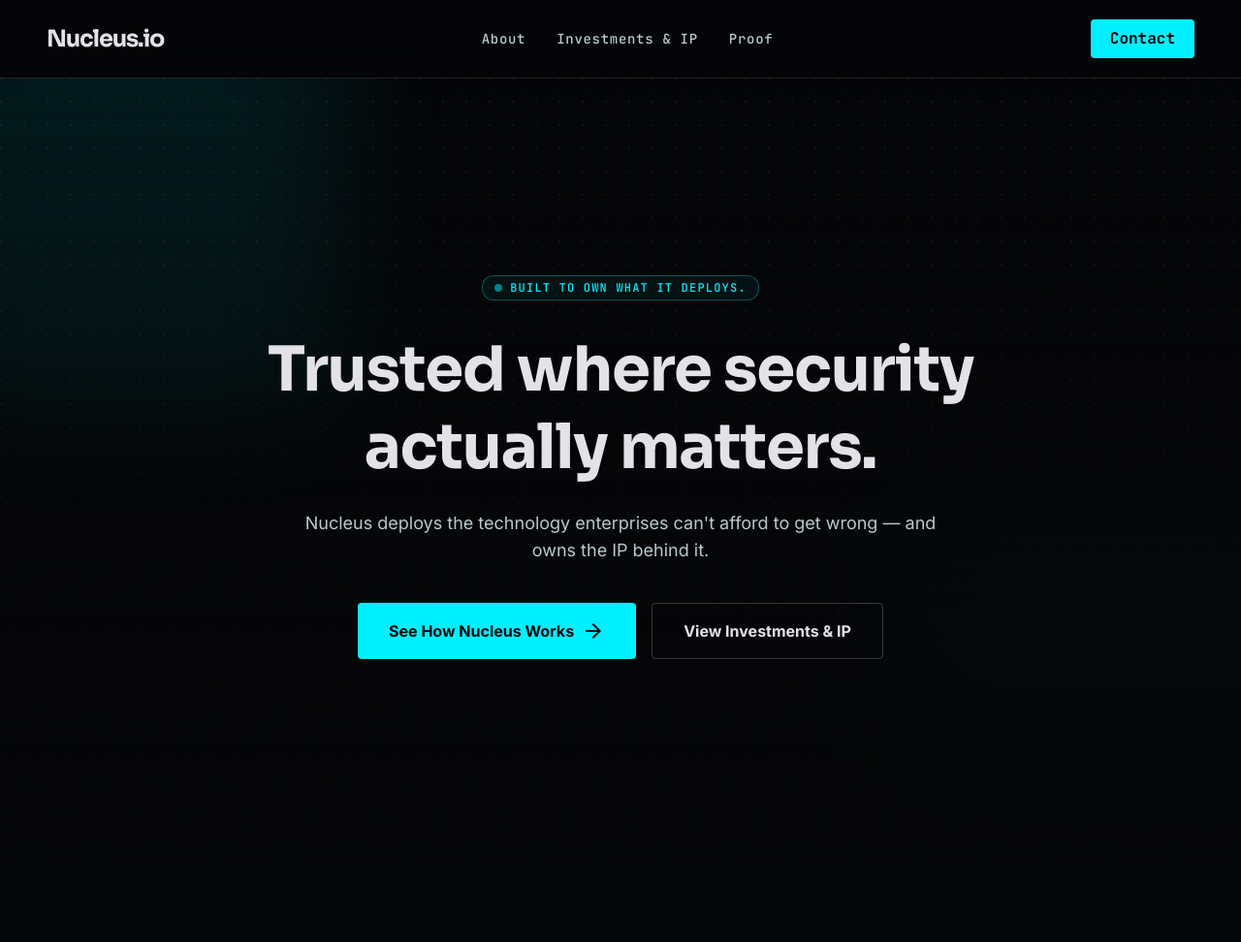
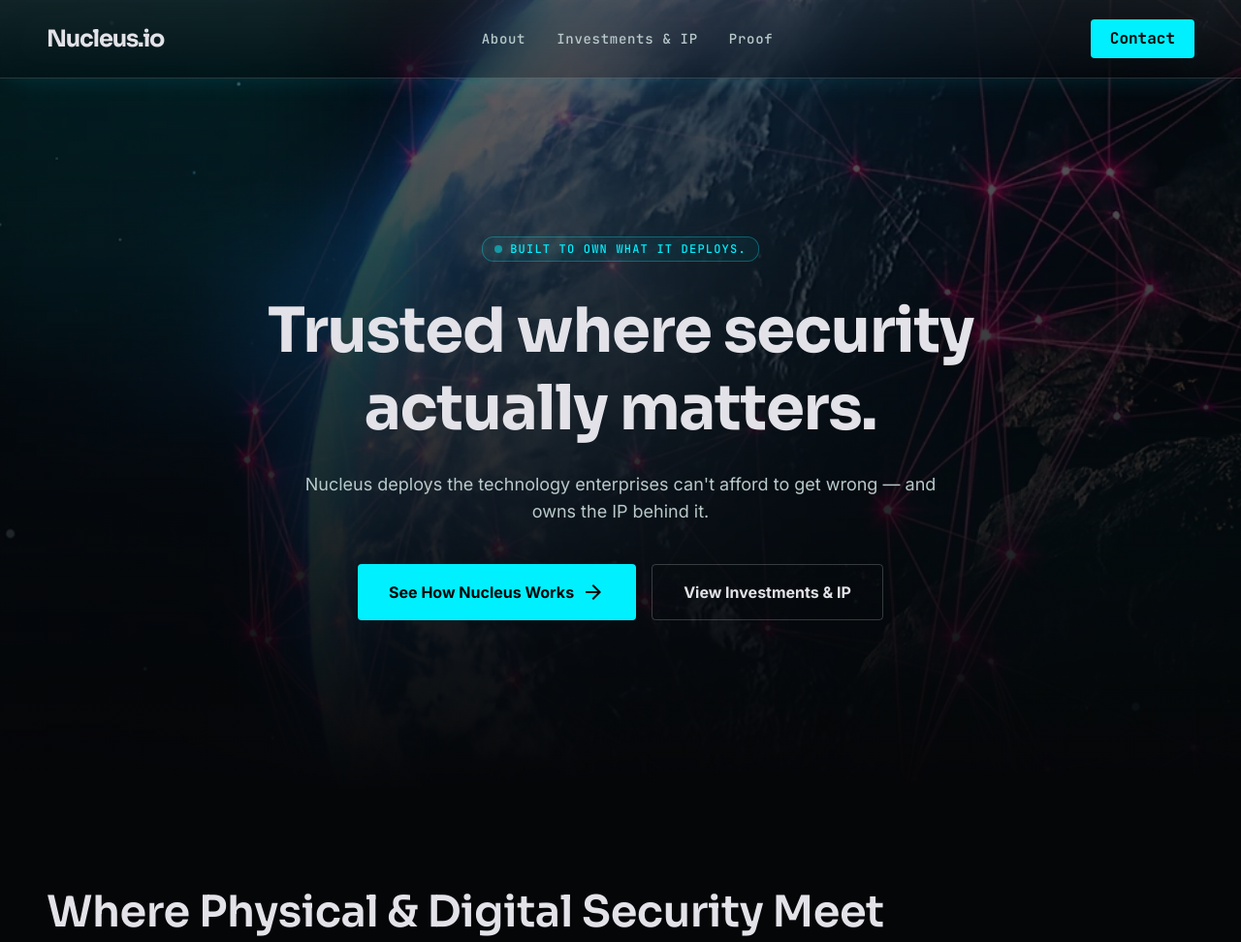
Before and after one commit to lilmonstera/Portfolio, a plain HTML site: page Nucleus.io/index.html in a window 1280 px wide. Shown: the top 972 px of the page at 97% size. Drawn offline with nearby package versions, Linux system fonts and the light colour scheme.

```diff
--- a/Nucleus.io/index.html
+++ b/Nucleus.io/index.html
@@ -13,7 +13,7 @@
 </head>
 <body class="font-body-md text-body-md selection:bg-electric-cyan selection:text-obsidian-base">
   <!-- TopNavBar -->
-  <nav class="fixed top-0 w-full z-50 bg-obsidian-base/80 backdrop-blur-xl border-b border-white/10">
+  <nav class="fixed top-0 w-full z-50 nav-glass backdrop-blur-xl border-b border-white/10 shadow-[0_4px_30px_-10px_rgba(0,240,255,0.2)]">
     <div class="grid grid-cols-2 md:grid-cols-[auto_1fr_auto] items-center h-16 md:h-20 px-4 md:px-12 max-w-container-max mx-auto">
       <a class="font-headline-md text-headline-md font-bold tracking-tighter text-on-surface hover:text-electric-cyan transition-colors" href="index.html">Nucleus.io</a>
       <div class="hidden md:flex items-center justify-center gap-8 font-label-md text-label-md whitespace-nowrap">
@@ -44,7 +44,9 @@
 
   <main class="pt-16 md:pt-20">
     <!-- Hero Section -->
-    <section class="relative min-h-[90vh] md:min-h-[819px] flex items-center justify-center overflow-hidden px-4 md:px-margin-desktop pt-12 pb-16 md:pt-16 md:pb-20 technical-grid">
+    <section class="relative -mt-16 md:-mt-20 min-h-[90vh] md:min-h-[819px] flex items-center justify-center overflow-hidden px-4 md:px-margin-desktop pt-[112px] pb-16 md:pt-36 md:pb-20">
+      <div class="absolute inset-0 bg-cover bg-center" style="background-image: url('assets/iot-telekom-startseite-header.webp')"></div>
+      <div class="absolute inset-0 bg-obsidian-base/60"></div>
       <div class="absolute inset-0 pointer-events-none">
         <div class="absolute -top-24 -left-24 w-80 h-80 md:w-[28rem] md:h-[28rem] bg-electric-cyan/10 rounded-full blur-3xl animate-pulse" style="animation-duration: 6s;"></div>
         <div class="absolute -bottom-24 -right-24 w-80 h-80 md:w-[28rem] md:h-[28rem] bg-electric-cyan/10 rounded-full blur-3xl animate-pulse" style="animation-duration: 6s; animation-delay: 2s;"></div>
@@ -89,7 +91,6 @@
               <span class="bg-surface-navy/50 border border-white/5 px-4 py-2 rounded-full text-xs md:text-sm font-label-md text-on-surface-variant">IoT &amp; AI</span>
             </div>
           </div>
-          <div class="absolute right-[-10%] top-[-10%] w-1/2 h-full opacity-20 group-hover:opacity-40 transition-opacity"></div>
         </div>
         <!-- Small Feature -->
         <div class="md:col-span-4 bg-surface-navy border border-white/10 rounded-xl p-6 md:p-8 flex flex-col justify-between">
@@ -146,6 +147,9 @@
             See the Proof
             <span class="material-symbols-outlined text-sm">arrow_forward</span>
           </a>
+        </div>
+        <div class="rounded-xl overflow-hidden border border-white/10 mb-10 md:mb-12">
+          <img class="w-full h-56 sm:h-72 md:h-[420px] object-cover" src="assets/Modern%20national%20strategic%20operating%20center%20design.png" alt="Nucleus Security Operations Center" loading="lazy"/>
         </div>
         <div class="grid grid-cols-1 sm:grid-cols-2 lg:grid-cols-4 gap-4 md:gap-gutter">
           <div class="glass-card border border-white/10 rounded-xl p-6 hover:border-electric-cyan/50 transition-colors duration-300">
--- a/Nucleus.io/script.js
+++ b/Nucleus.io/script.js
@@ -1,3 +1,21 @@
+// Scroll-in animation for sections
+const revealTargets = document.querySelectorAll('main > section');
+
+if (revealTargets.length && !window.matchMedia('(prefers-reduced-motion: reduce)').matches) {
+    revealTargets.forEach(el => el.classList.add('reveal-on-scroll'));
+
+    const revealObserver = new IntersectionObserver((entries) => {
+        entries.forEach(entry => {
+            if (entry.isIntersecting) {
+                entry.target.classList.add('revealed');
+                revealObserver.unobserve(entry.target);
+            }
+        });
+    }, { threshold: 0.15, rootMargin: '0px 0px -80px 0px' });
+
+    revealTargets.forEach(el => revealObserver.observe(el));
+}
+
 // Mobile menu toggle
 const mobileMenuBtn = document.getElementById('mobile-menu-btn');
 const mobileMenu = document.getElementById('mobile-menu');
--- a/Nucleus.io/styles.css
+++ b/Nucleus.io/styles.css
@@ -5,6 +5,10 @@
     background: linear-gradient(180deg, rgba(255, 255, 255, 0.05) 0%, rgba(255, 255, 255, 0) 100%);
     background-color: rgba(17, 24, 39, 0.6);
     border: 1px solid rgba(255, 255, 255, 0.1);
+}
+.nav-glass {
+    background: linear-gradient(180deg, rgba(255, 255, 255, 0.06) 0%, rgba(255, 255, 255, 0) 100%);
+    background-color: rgba(5, 6, 8, 0.22);
 }
 .neural-line {
     background: linear-gradient(90deg, transparent 0%, rgba(0, 240, 255, 0.4) 50%, transparent 100%);
@@ -89,6 +93,17 @@
     }
 }
 
+/* Scroll-in section animation */
+.reveal-on-scroll {
+    opacity: 0;
+    transform: translateY(32px);
+    transition: opacity 0.7s ease, transform 0.7s ease;
+}
+.reveal-on-scroll.revealed {
+    opacity: 1;
+    transform: translateY(0);
+}
+
 /* Respect reduced-motion preference */
 @media (prefers-reduced-motion: reduce) {
     html {
```
Also changed, not shown: Nucleus.io/Investments & IP.html (+3 -3 lines), Nucleus.io/about.html (+5 -2 lines), Nucleus.io/contact.html (+2 -2 lines), Nucleus.io/legal.html (+2 -2 lines), Nucleus.io/proof.html (+2 -2 lines), Nucleus.io/assets/2010-world-cup-stadium.gif (added), Nucleus.io/assets/Modern national strategic operating center design.png (added), Nucleus.io/assets/african-support-team.png (added), Nucleus.io/assets/iot-telekom-startseite-header.webp (added), Nucleus.io/assets/top-rated-retail-store-cameras.jpg (added), 2 other files.
